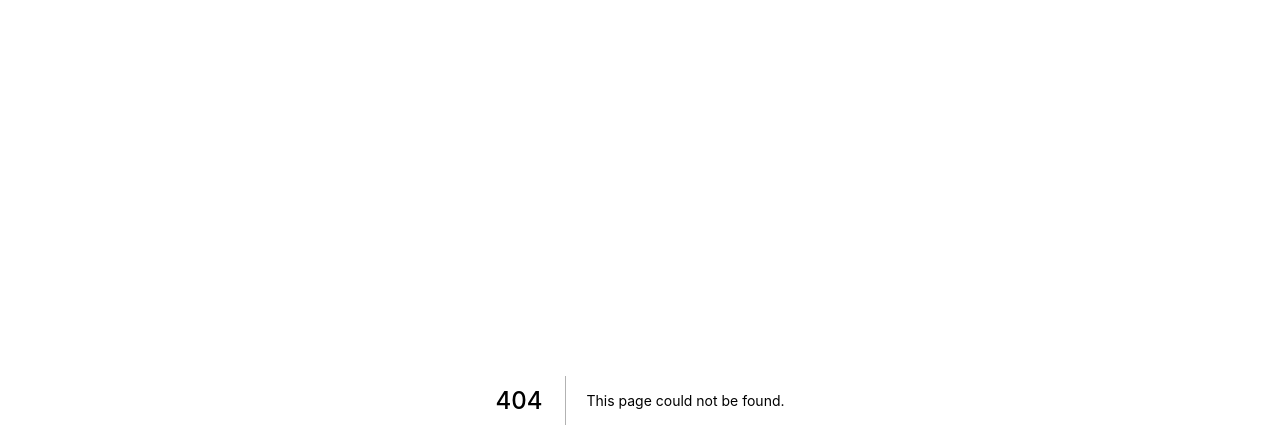
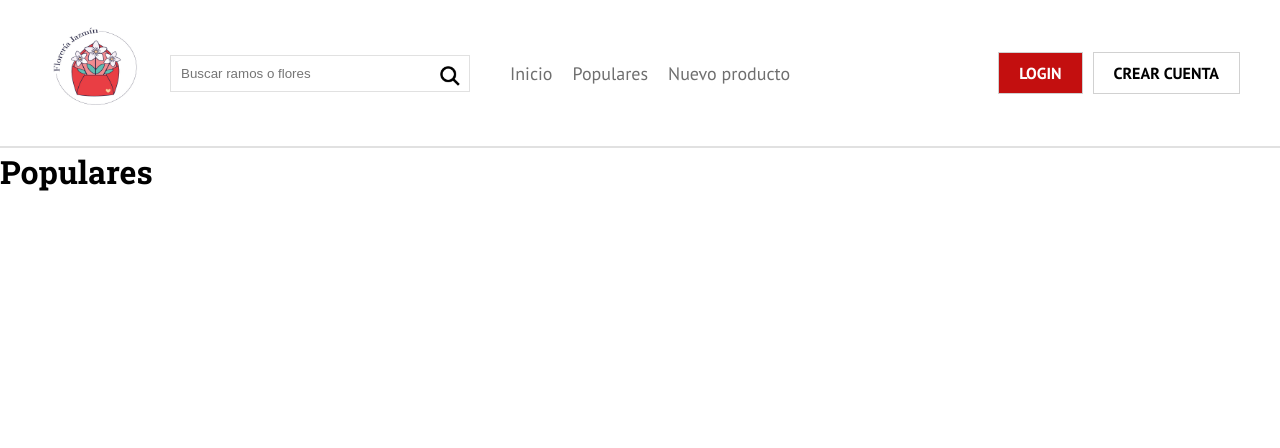
Before and after one commit to saulfranco14/producNextJS, a Next.js app in the folder productnext/: page /populares in a window 1280 px wide. Before the commit this address had no page. Shown: the top 448 px of the page. Built offline with nearby package versions, Linux system fonts and the light colour scheme.

Commit message:
Se actualiza header de flores

```diff
--- a/productnext/components/layout/Header.js
+++ b/productnext/components/layout/Header.js
@@ -16,7 +16,7 @@ from '../styleComponent/style.styles';
 const Header = () => {
 
 
-    const user = true;
+    const user = false;
 
     return (
         <Fragment>
@@ -49,14 +49,14 @@ const Header = () => {
                                 </Fragment>
                            ):(
                                 <Fragment>
-                                    <Link href="/">
+                                    <Link href="/login">
                                         <Boton
                                             bgColor={true}
                                         >
                                             Login
                                         </Boton>
                                     </Link>
-                                    <Link href="/">
+                                    <Link href="/createAccount">
                                         <Boton>
                                             Crear cuenta
                                         </Boton>
--- a/productnext/components/layout/Layout.js
+++ b/productnext/components/layout/Layout.js
@@ -53,7 +53,7 @@ const Layout = ( props ) => {
                 `}
             />
             <Head>
-                <title>Product Hunt Firebase y Next.js</title>
+                <title>Florería Jazmín</title>
                 <link rel="stylesheet" href="https://cdnjs.cloudflare.com/ajax/libs/normalize/8.0.1/normalize.min.css" integrity="sha256-l85OmPOjvil/SOvVt3HnSSjzF1TUMyT9eV0c2BzEGzU=" crossOrigin="anonymous" />
                 <link href="https://fonts.googleapis.com/css?family=PT+Sans:400,700|Roboto+Slab:400,700&display=swap" rel="stylesheet" />
                 <link href="/static/css/app.css" rel="stylesheet" />
--- a/productnext/components/layout/Nav.js
+++ b/productnext/components/layout/Nav.js
@@ -8,8 +8,8 @@ const Nav = () => {
         <Fragment>
             <Navegation>
                 <Link href="/">Inicio</Link>
-                <Link href="/">Populares</Link>
-                <Link href="/">Nuevo producto</Link>
+                <Link href="/populares">Populares</Link>
+                <Link href="/newProduct">Nuevo producto</Link>
             </Navegation>
         </Fragment>
      );
--- /dev/null
+++ b/productnext/pages/populares.js
@@ -0,0 +1,14 @@
+import React, { Fragment } from 'react';
+import Layout from '../components/layout/Layout';
+
+const Populares = () => {
+    return (
+        <Fragment>
+             <Layout>
+                <h1>Populares</h1>
+            </Layout>
+        </Fragment>
+     );
+}
+
+export default Populares;
```
Also changed, not shown: productnext/pages/index.js (+0 -7 lines), productnext/pages/login.js (added, +14 -0 lines), productnext/pages/newProduct.js (added, +14 -0 lines).
